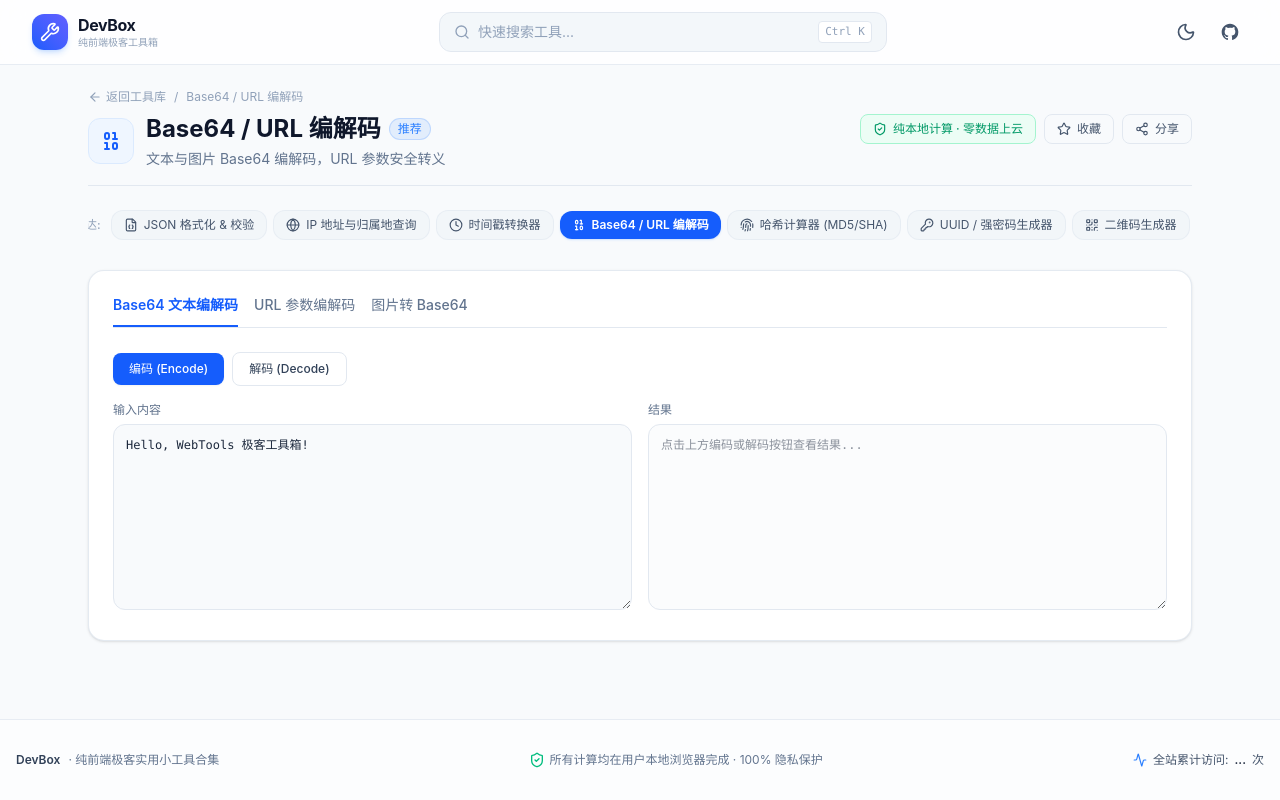
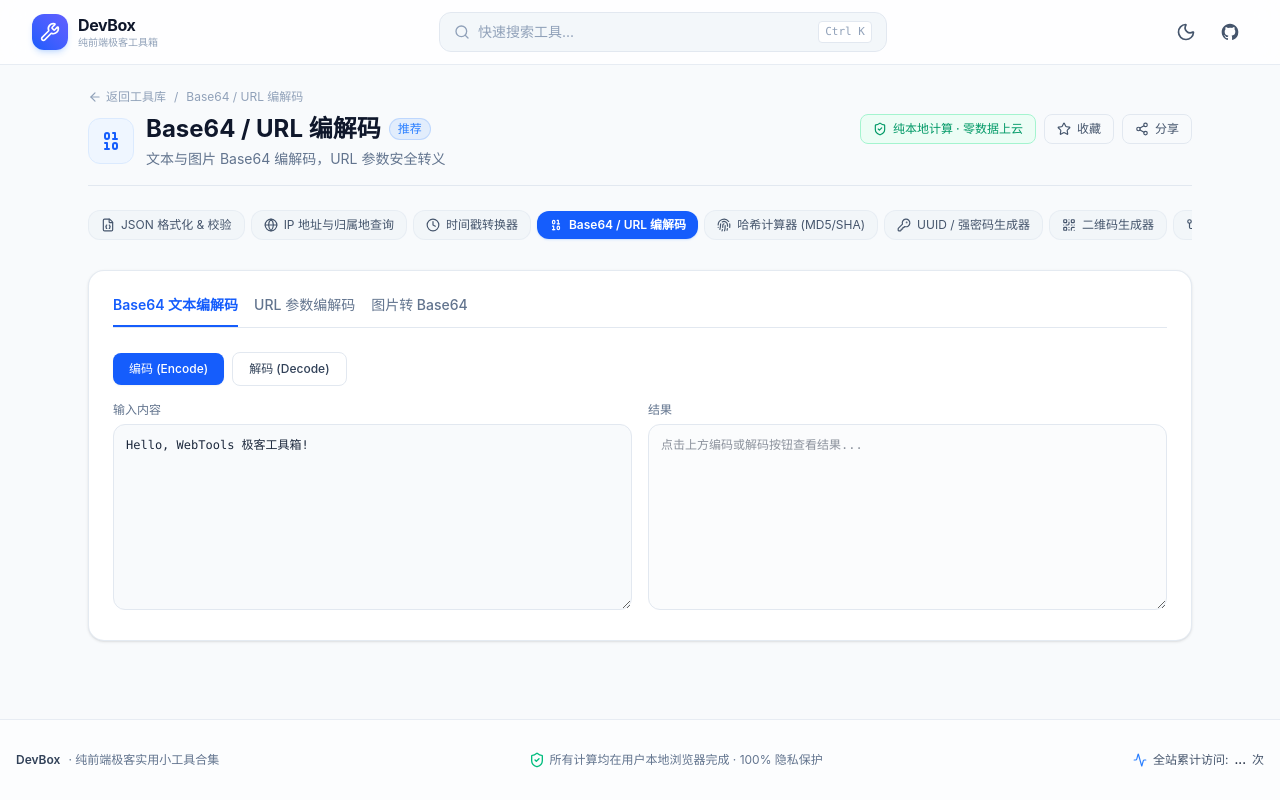
Before and after one commit to juejijianghuaa/DevBox, a Next.js app: page /tools/base64-codec in a window 1280 px wide. Built offline with nearby package versions, Linux system fonts and the light colour scheme; no server answers.

Commit message:
update: 2026/9/6 19:40:56

```diff
--- a/src/components/common/ToolContainer.tsx
+++ b/src/components/common/ToolContainer.tsx
@@ -12,7 +12,6 @@ import {
   ShieldCheck,
   Check,
   ArrowLeft,
-  Sparkles,
 } from "lucide-react";
 import { copyToClipboard } from "@/lib/utils";
 import { TOOLS } from "@/config/tools";
@@ -33,7 +32,7 @@ export function ToolContainer({ tool, children }: ToolContainerProps) {
     addRecentTool(tool.id);
   }, [tool.id, addRecentTool]);
 
-  // Support mouse wheel horizontal scrolling when hovered over the quick ribbon
+  // Support fast mouse wheel horizontal scrolling when hovered over the quick ribbon
   useEffect(() => {
     const el = ribbonRef.current;
     if (!el) return;
@@ -41,7 +40,7 @@ export function ToolContainer({ tool, children }: ToolContainerProps) {
     const onWheel = (e: WheelEvent) => {
       if (el.scrollWidth > el.clientWidth && e.deltaY !== 0) {
         e.preventDefault();
-        el.scrollLeft += e.deltaY;
+        el.scrollLeft += e.deltaY * 2.5;
       }
     };
 
@@ -154,15 +153,11 @@ export function ToolContainer({ tool, children }: ToolContainerProps) {
         </div>
       </div>
 
-      {/* Quick Switch Ribbon: Direct jump to any other tool with 1 click & mouse wheel scroll */}
+      {/* Quick Switch Ribbon: Direct jump to any other tool with 1 click & fast mouse wheel scroll */}
       <div
         ref={ribbonRef}
-        className="flex items-center gap-1.5 overflow-x-auto pb-1.5 text-xs scroll-smooth"
+        className="flex items-center gap-1.5 overflow-x-auto pb-1.5 text-xs"
       >
-        <span className="text-slate-400 font-medium shrink-0 mr-1 flex items-center gap-1 select-none">
-          <Sparkles className="w-3.5 h-3.5 text-blue-500" />
-          快捷直达:
-        </span>
         {TOOLS.map((t) => {
           const isActive = t.id === tool.id;
           return (
```
